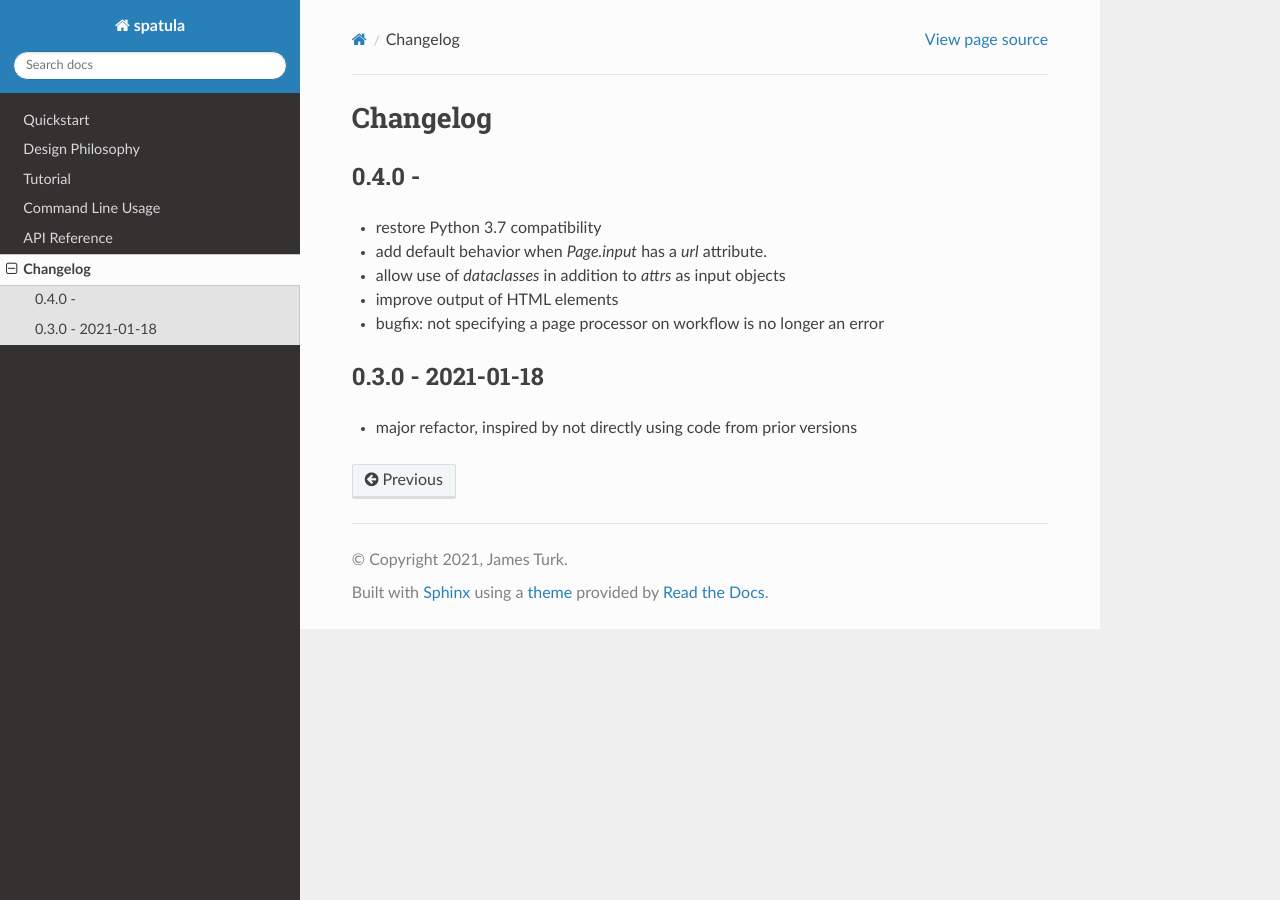
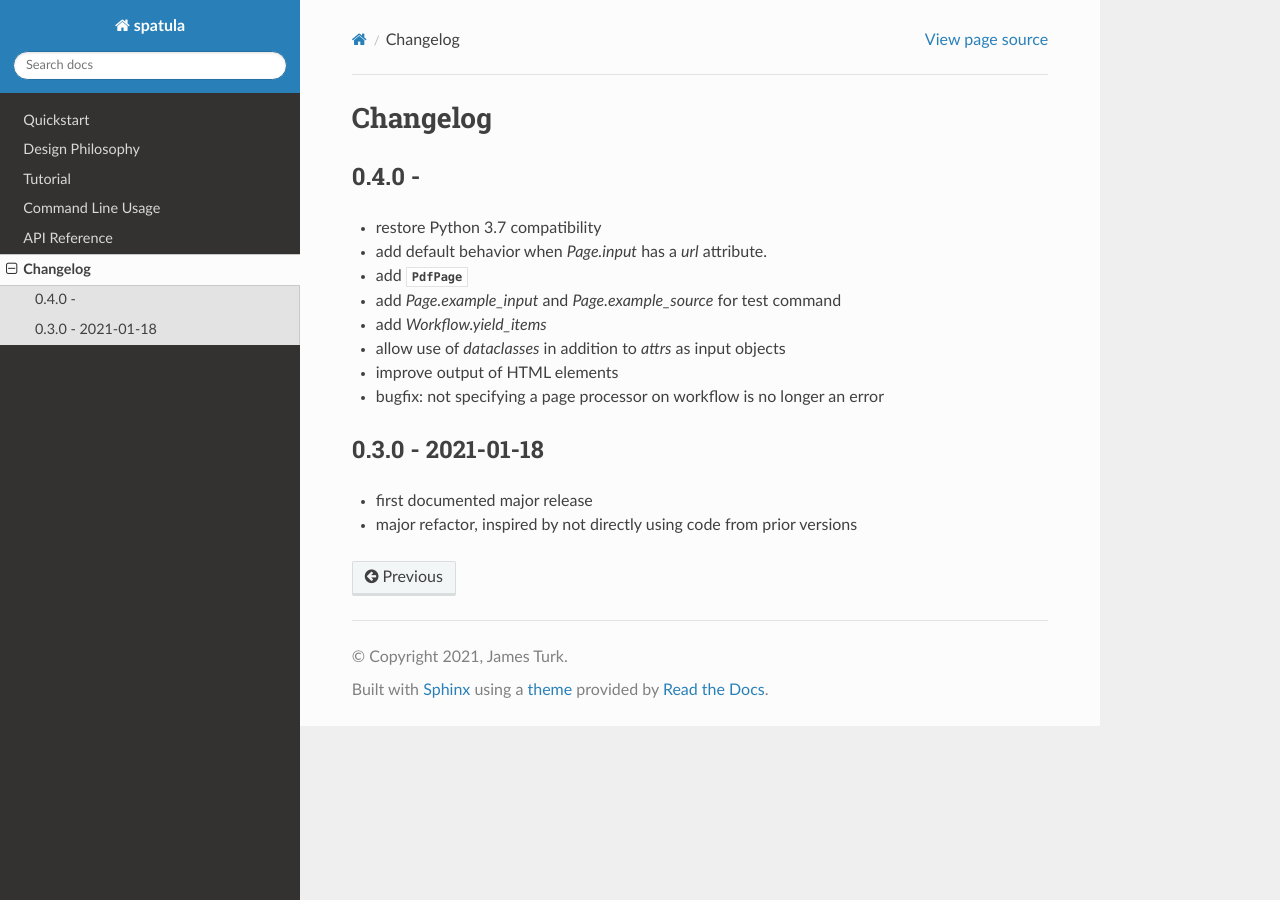
Before and after one commit to jamesturk/spatula, a Sphinx documentation site: the page built from docs/changelog.rst, in a window 1280 px wide. Built offline with Sphinx 7.4.7 and the Read the Docs theme 2.0.0, drawn with Linux system fonts in a browser that asks for light colours.

Commit message:
update changelog

```diff
--- a/docs/changelog.rst
+++ b/docs/changelog.rst
@@ -6,6 +6,9 @@ Changelog
 
 * restore Python 3.7 compatibility
 * add default behavior when `Page.input` has a `url` attribute.
+* add :py:class:`PdfPage`
+* add `Page.example_input` and `Page.example_source` for test command
+* add `Workflow.yield_items`
 * allow use of `dataclasses` in addition to `attrs` as input objects
 * improve output of HTML elements
 * bugfix: not specifying a page processor on workflow is no longer an error
@@ -14,4 +17,5 @@ Changelog
 0.3.0 - 2021-01-18
 ------------------
 
+* first documented major release
 * major refactor, inspired by not directly using code from prior versions
```
